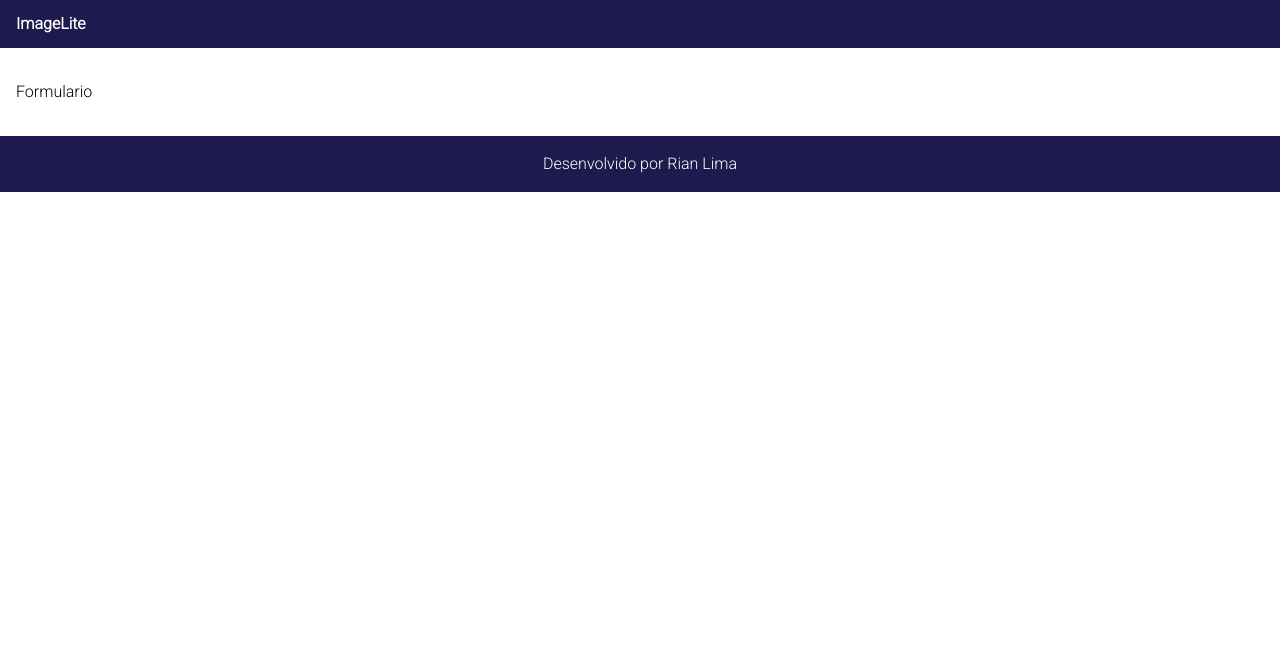
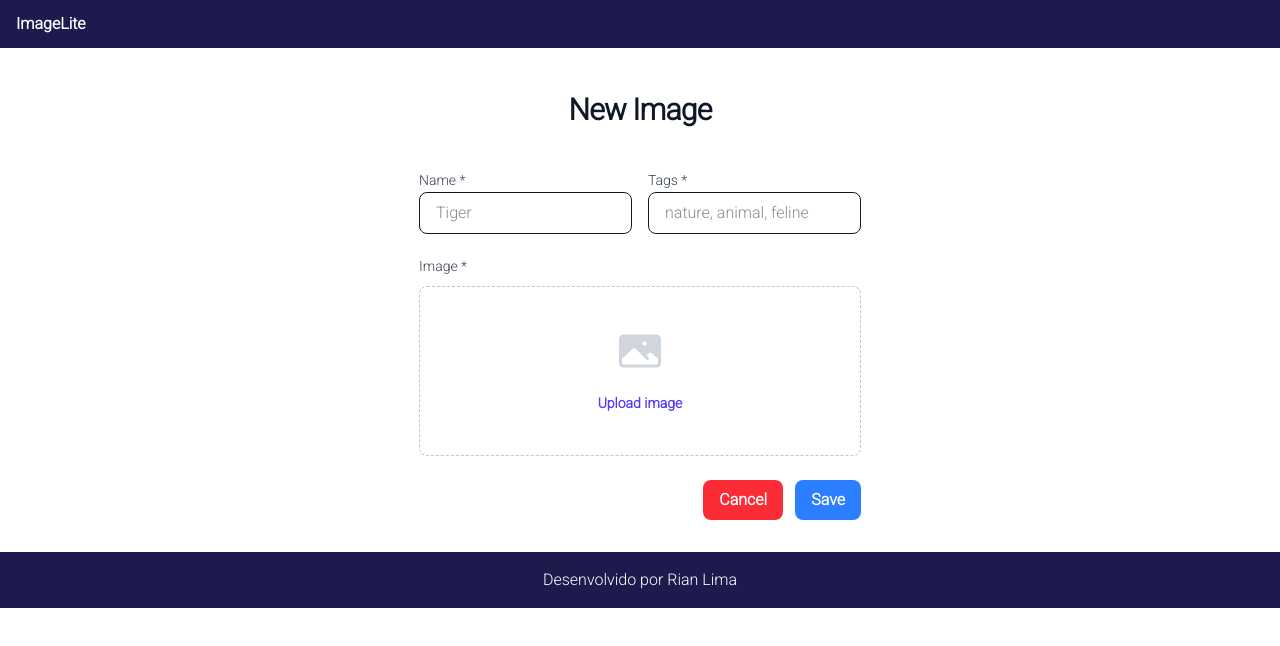
Before and after one commit to rlimapro/images-repository-frontend, a Next.js app: page /formulario in a window 1280 px wide. Shown: the top 646 px of the page. Built offline with nearby package versions, Linux system fonts and the light colour scheme.

Commit message:
New image form UI

```diff
--- a/src/app/formulario/page.tsx
+++ b/src/app/formulario/page.tsx
@@ -1,9 +1,52 @@
-import { Template } from "@/components"
+import { Button, InputText, Template } from "@/components"
+import Link from "next/link";
 
 export default function FormularioPage() {
     return (
         <Template>
-            <h1 className="text-black">Formulario</h1>
+            <section className="flex flex-col items-center justify-content my-5">
+                <h5 className="mt-3 mb-10 text-3xl font-extrabold tracking-tight text-gray-900">New Image</h5>
+                <form action="">
+
+                    <div className="grid grid-cols-2 gap-4">
+                        <div className="grid grid-cols-1">
+                            <label className="block text-sm font-medium leading-6 text-gray-700">Name *</label>
+                            <InputText placeholder="Tiger" />
+                        </div>
+
+                        <div className="grid grid-cols-1">
+                            <label className="block text-sm font-medium leading-6 text-gray-700">Tags  *</label>
+                            <InputText placeholder="nature, animal, feline" />
+                        </div>
+                    </div>
+
+                    <div className="grid grid-cols-1 mt-5">
+                        <label className="block text-sm font-medium leading-6 text-gray-700">Image *</label>
+                        <div className="mt-2 flex justify-center rounded-lg border border-dashed border-gray-900/25 px-6 py-10">
+                            <div className="text-center">
+                            <svg className="mx-auto size-12 text-gray-300" viewBox="0 0 24 24" fill="currentColor" aria-hidden="true" data-slot="icon">
+                                <path fillRule="evenodd" d="M1.5 6a2.25 2.25 0 0 1 2.25-2.25h16.5A2.25 2.25 0 0 1 22.5 6v12a2.25 2.25 0 0 1-2.25 2.25H3.75A2.25 2.25 0 0 1 1.5 18V6ZM3 16.06V18c0 .414.336.75.75.75h16.5A.75.75 0 0 0 21 18v-1.94l-2.69-2.689a1.5 1.5 0 0 0-2.12 0l-.88.879.97.97a.75.75 0 1 1-1.06 1.06l-5.16-5.159a1.5 1.5 0 0 0-2.12 0L3 16.061Zm10.125-7.81a1.125 1.125 0 1 1 2.25 0 1.125 1.125 0 0 1-2.25 0Z" clipRule="evenodd" />
+                             </svg>
+
+                             <div className="mt-4 flex text-sm leading-6 text-gray-600">
+                                <label className="relative cursor-pointer rounded-md bg-white font-semibold text-indigo-600">
+                                    <span>Upload image</span>
+                                    <input type="file" className="sr-only" />
+                                </label>
+                             </div>
+                            </div>
+                        </div>
+                    </div>
+
+                    <div className="mt-6 flex items-center justify-end gap-x-3">
+                        <Link href="/galeria">
+                            <Button style="bg-red-500 hover:bg-red-300" label="Cancel" />
+                        </Link>
+                        <Button style="bg-blue-500 hover:bg-blue-400" type="submit" label="Save" />
+                    </div>
+
+                </form>
+            </section>
         </Template>
     );
 }
--- a/src/components/button/Button.tsx
+++ b/src/components/button/Button.tsx
@@ -4,11 +4,14 @@ interface ButtonProps {
     style?: string;
     label?: string;
     onClick?: (event : any) => void;
+    type ?: "submit" | "button" | "reset" | undefined
 }
 
-const Button = ({ style, label, onClick } : ButtonProps) => {
+const Button = ({ style, label, onClick, type } : ButtonProps) => {
     return (
-        <button className={`${style} text-white font-bold px-4 py-2 rounded-lg cursor-pointer ${style}`} onClick={onClick}>
+        <button className={`${style} text-white font-bold px-4 py-2 rounded-lg cursor-pointer ${style}`}
+                onClick={onClick}
+                type={type}>
             {label}
         </button>
     );
--- a/src/components/input/InputText.tsx
+++ b/src/components/input/InputText.tsx
@@ -3,7 +3,7 @@ import React from "react"
 interface InputTextProps {
     style?: string;
     placeholder ?: string;
-    onChange: (event : React.ChangeEvent<HTMLInputElement>) => void;
+    onChange?: (event : React.ChangeEvent<HTMLInputElement>) => void;
 }
 
 const InputText = ({ style, ...outrasProps } : InputTextProps) => {
```
